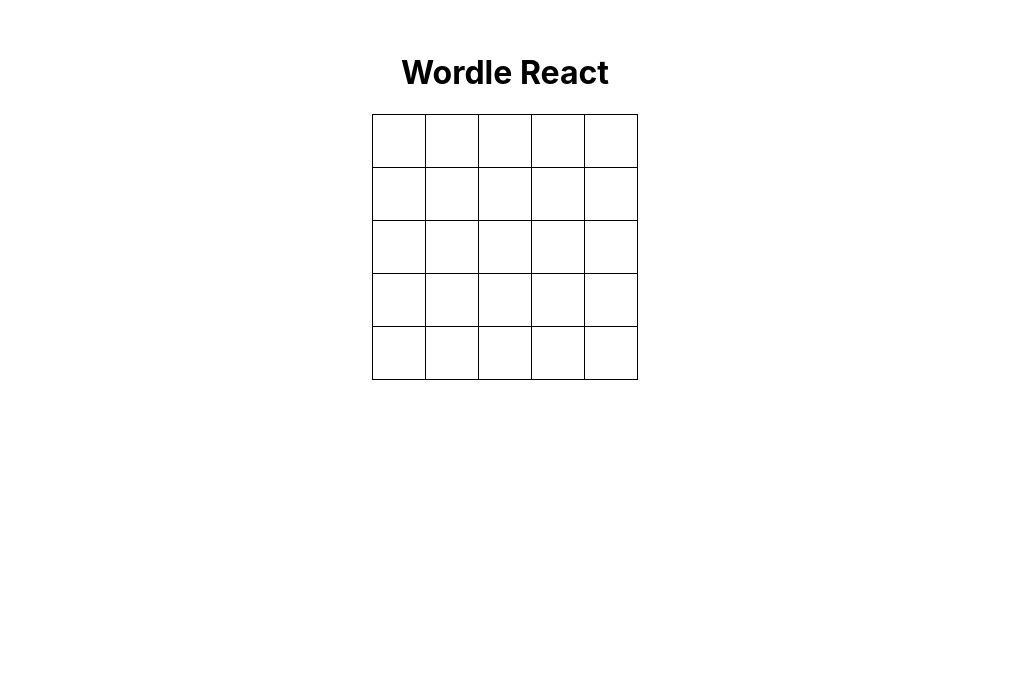
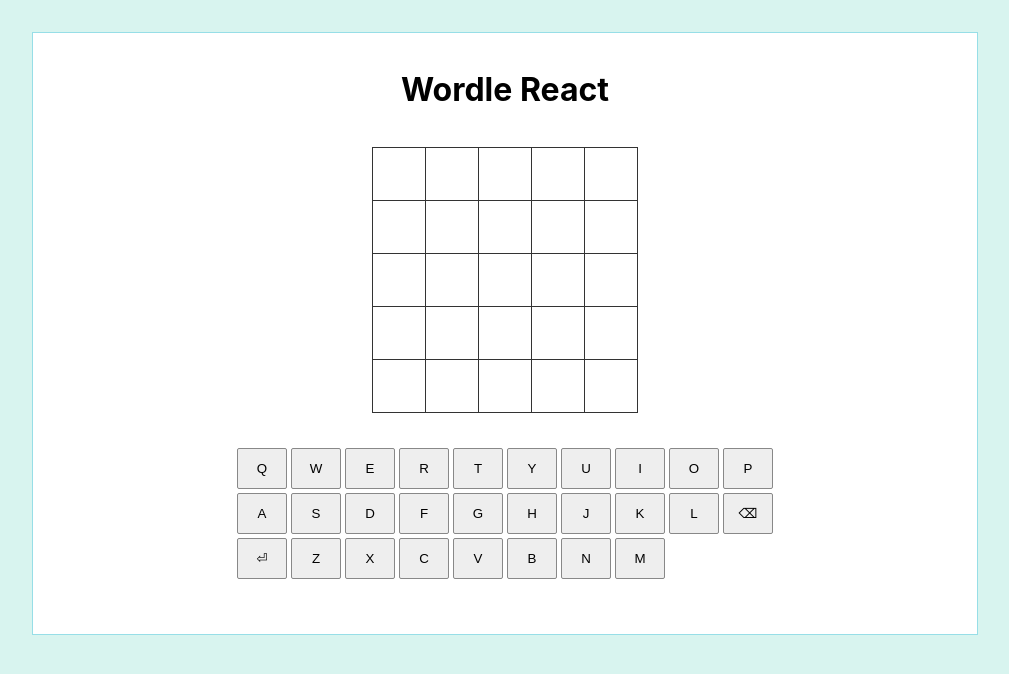
Before and after one commit to eemmzz/wordle-react, a React (Create React App) app: page / in a window 1280 px wide. Shown: the top 674 px of the page, without its empty margins (135-1144 px from the left). Built offline with nearby package versions, Linux system fonts and the light colour scheme.

Commit message:
feat: add initial keyboard

```diff
--- a/src/App.css
+++ b/src/App.css
@@ -1,7 +1,15 @@
+h1 {
+  margin-bottom: 38px;
+}
+
 .App {
+  background-color: #fff;
+  border: 1px solid #97dee7;
   text-align: center;
   width: 75%;
   margin: 0 auto;
+  padding: 16px;
+  padding-bottom: 52px;
 }
 
 .App_Grid {
@@ -16,5 +24,22 @@
 
 .App_Grid, .App_Grid  td, .App_Grid  tr {
   border-collapse: collapse;
-  border: solid 1px black;
+  border: solid 1px #333;
 }
+
+.App_Keyboard {
+  margin: 32px auto 0 auto;
+}
+
+.App_Keyboard_Button {
+  background-color: #eee;
+  border: 1px solid #888;
+  padding: 12px;
+  min-width: 50px;
+  border-radius: 2px;
+}
+
+.App_Keyboard_Button:hover {
+  background-color: #fefefe;
+  cursor: pointer;
+}
--- a/src/App.js
+++ b/src/App.js
@@ -1,11 +1,13 @@
 import './App.css';
 import Grid from './components/Grid';
+import Keyboard from './components/Keyboard';
 
 function App() {
   return (
     <div className="App">
       <h1>Wordle React</h1>
       <Grid />
+      <Keyboard />
     </div>
   );
 }
--- /dev/null
+++ b/src/components/Keyboard.js
@@ -0,0 +1,42 @@
+const Keyboard = () => {
+  return (
+    <table class="App_Keyboard">
+      <tr>
+        <td><button value="Q" class="App_Keyboard_Button">Q</button></td>
+        <td><button value="W" class="App_Keyboard_Button">W</button></td>
+        <td><button value="E" class="App_Keyboard_Button">E</button></td>
+        <td><button value="R" class="App_Keyboard_Button">R</button></td>
+        <td><button value="T" class="App_Keyboard_Button">T</button></td>
+        <td><button value="Y" class="App_Keyboard_Button">Y</button></td>
+        <td><button value="U" class="App_Keyboard_Button">U</button></td>
+        <td><button value="I" class="App_Keyboard_Button">I</button></td>
+        <td><button value="O" class="App_Keyboard_Button">O</button></td>
+        <td><button value="P" class="App_Keyboard_Button">P</button></td>
+      </tr>
+      <tr>
+        <td><button value="A" class="App_Keyboard_Button">A</button></td>
+        <td><button value="S" class="App_Keyboard_Button">S</button></td>
+        <td><button value="D" class="App_Keyboard_Button">D</button></td>
+        <td><button value="F" class="App_Keyboard_Button">F</button></td>
+        <td><button value="G" class="App_Keyboard_Button">G</button></td>
+        <td><button value="H" class="App_Keyboard_Button">H</button></td>
+        <td><button value="J" class="App_Keyboard_Button">J</button></td>
+        <td><button value="K" class="App_Keyboard_Button">K</button></td>
+        <td><button value="L" class="App_Keyboard_Button">L</button></td>
+        <td><button value="DEL" class="App_Keyboard_Button">⌫</button></td>
+      </tr>
+      <tr>
+        <td><button value="ENTER" class="App_Keyboard_Button">⏎</button></td>
+        <td><button value="Z" class="App_Keyboard_Button">Z</button></td>
+        <td><button value="X" class="App_Keyboard_Button">X</button></td>
+        <td><button value="C" class="App_Keyboard_Button">C</button></td>
+        <td><button value="V" class="App_Keyboard_Button">V</button></td>
+        <td><button value="B" class="App_Keyboard_Button">B</button></td>
+        <td><button value="N" class="App_Keyboard_Button">N</button></td>
+        <td><button value="M" class="App_Keyboard_Button">M</button></td>
+      </tr>
+    </table>
+  );
+}
+
+export default Keyboard;
--- a/src/index.css
+++ b/src/index.css
@@ -1,4 +1,5 @@
 body {
+  background-color: #d8f4ef;
   margin: 0;
   font-family: -apple-system, BlinkMacSystemFont, 'Segoe UI', 'Roboto', 'Oxygen',
     'Ubuntu', 'Cantarell', 'Fira Sans', 'Droid Sans', 'Helvetica Neue',
@@ -7,8 +8,3 @@ body {
   -moz-osx-font-smoothing: grayscale;
   padding: 32px;
 }
-
-code {
-  font-family: source-code-pro, Menlo, Monaco, Consolas, 'Courier New',
-    monospace;
-}
```
Also changed, not shown: src/setupTests.js (deleted, +0 -5 lines), src/logo.svg (deleted).
